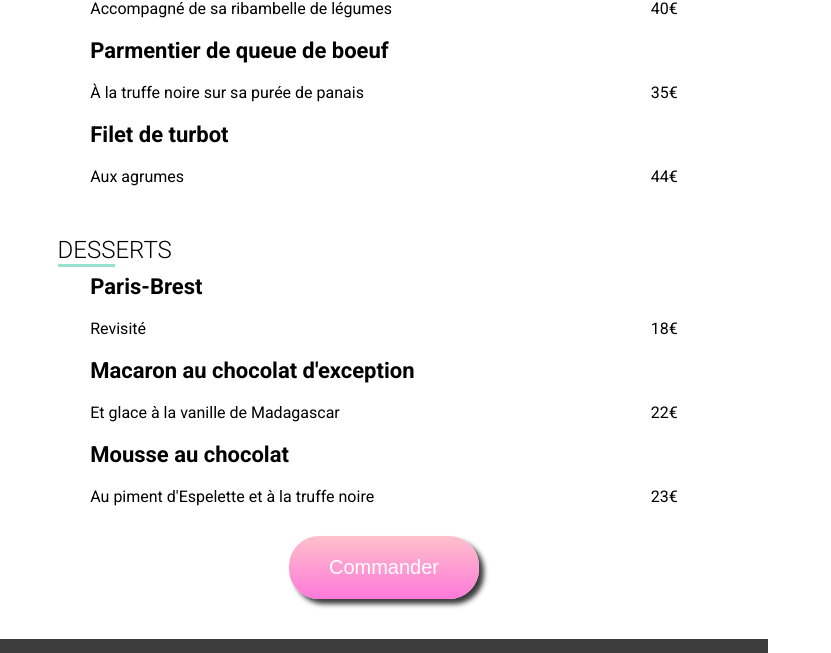
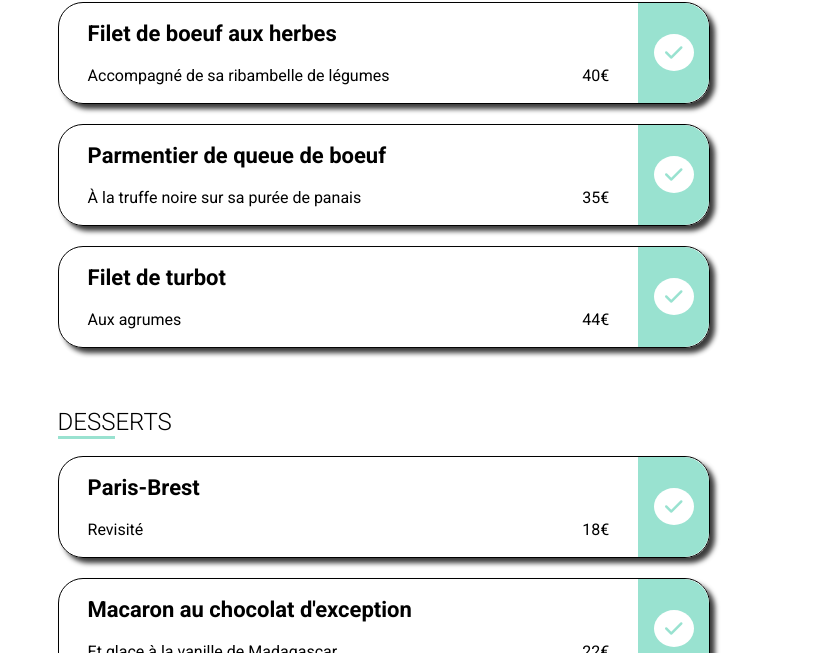
Before and after one commit to ilionnel/OHmyfood, a website: page pages/laPaletteDesGouts.html in a window 1280 px wide. Shown: the part 1156-1809 px from the top of the page, without its empty margins (0-831 px from the left). Drawn offline with Linux system fonts and the light colour scheme; a web font is replaced by a local one.

Commit message:
ajout de tout

```diff
--- a/pages/laPaletteDesGouts.html
+++ b/pages/laPaletteDesGouts.html
@@ -49,15 +49,12 @@
 
                     <div class="border appearFirst">
                         <div class="card">
-                            <div>
                             <header class="card__contents headerOfCard">
                                     <h4>Fricassée d'escargot</h4>
                             </header>
-
                             <div class="card__contents">
                                 <p>Au piment d'Espelette</p>
                                 <p>25€</p>
-                                </div>
                             </div>
                         </div>
                         <div class="progress">
@@ -84,7 +81,8 @@
                         </div>
                     </div>
 
-                    <div class="card appearThird">
+                    <div class="border appearThrid">
+                        <div class="card">
                             <header class="card__contents headerOfCard">
                                 <h4>Oeuf au plat</h4>
                             </header>
@@ -92,6 +90,12 @@
                             <div class="card__contents">
                                 <p>Assaisonné à la truffe sur lit de caviar</p>
                                 <p>20€</p>
+                            </div>
+                        </div>
+                        <div class="progress">
+                            <div class="progress__greenBox">
+                                <span class="greenCheck"><i class="fa-solid fa-check fa-lg"></i></span>
+                            </div>
                         </div>
                     </div>
                 </section>
@@ -102,18 +106,25 @@
                         <h2 class="KeepItThin"><span class="underlineGreen">PLAT</span>S</h2>
                     </header>
 
-                    <div class="card firstToAppear">
+                    <div class="border appearFirst">
+                        <div class="card">
                             <header class="card__contents headerOfCard">
                                 <h4>Filet de boeuf aux herbes</h4>
                             </header>
-
                             <div class="card__contents">
                                 <p>Accompagné de sa ribambelle de légumes</p>
                                 <p>40€</p>
                             </div>
                         </div>
+                        <div class="progress">
+                            <div class="progress__greenBox">
+                                <span class="greenCheck"><i class="fa-solid fa-check fa-lg"></i></span>
+                            </div>
+                        </div>
+                    </div>
 
-                    <div class="card secondToAppear">
+                    <div class="border appearSecond">
+                        <div class="card">
                             <header class="card__contents headerOfCard">
                                 <h4>Parmentier de queue de boeuf</h4>
                             </header>
@@ -122,17 +133,30 @@
                                 <p>35€</p>
                             </div>
                         </div>
+                        <div class="progress">
+                            <div class="progress__greenBox">
+                                <span class="greenCheck"><i class="fa-solid fa-check fa-lg"></i></span>
+                            </div>
+                        </div>
+                    </div>
 
-                    <div class="card thridToAppear">
+                    <div class="border appearThrid">
+                        <div class="card">
                             <header class="card__contents headerOfCard">
                                 <h4>Filet de turbot</h4>
                             </header>
-
                             <div class="card__contents">
                                 <p>Aux agrumes</p>
                                 <p>44€</p>
                             </div>
                         </div>
+                        <div class="progress">
+                            <div class="progress__greenBox">
+                                <span class="greenCheck"><i class="fa-solid fa-check fa-lg"></i></span>
+                            </div>
+                        </div>
+                    </div>
+
                 </section>
 
                 <section>
@@ -140,7 +164,8 @@
                         <h2 class="KeepItThin"><span class="underlineGreen">DESS</span>ERTS</h2>
                     </header>
 
-                    <div class="card firstToAppear">
+                    <div class="border appearFirst">
+                        <div class="card">
                             <header class="card__contents headerOfCard">
                                 <h4>Paris-Brest</h4>
                             </header>
@@ -150,8 +175,15 @@
                                 <p>18€</p>
                             </div>
                         </div>
+                        <div class="progress">
+                            <div class="progress__greenBox">
+                                <span class="greenCheck"><i class="fa-solid fa-check fa-lg"></i></span>
+                            </div>
+                        </div>
+                    </div>
 
-                    <div class="card secondToAppear">
+                    <div class="border appearSecond">
+                        <div class="card">
                             <header class="card__contents headerOfCard">
                                 <h4>Macaron au chocolat d'exception</h4>
                             </header>
@@ -161,8 +193,15 @@
                                 <p>22€</p>
                             </div>
                         </div>
+                        <div class="progress">
+                            <div class="progress__greenBox">
+                                <span class="greenCheck"><i class="fa-solid fa-check fa-lg"></i></span>
+                            </div>
+                        </div>
+                    </div>
 
-                    <div class="card thridToAppear">
+                    <div class="border appearThrid">
+                        <div class="card">
                             <header class="card__contents headerOfCard">
                                 <h4>Mousse au chocolat </h4>
                             </header>
@@ -170,6 +209,12 @@
                             <div class="card__contents">
                                 <p>Au piment d'Espelette et à la truffe noire</p>
                                 <p>23€</p>
+                            </div>
+                        </div>
+                        <div class="progress">
+                            <div class="progress__greenBox">
+                                <span class="greenCheck"><i class="fa-solid fa-check fa-lg"></i></span>
+                            </div>
                         </div>
                     </div>
                 </section>
--- a/sass/pages/_menu.scss
+++ b/sass/pages/_menu.scss
@@ -48,7 +48,9 @@
     color: white;
 
     // display: none;
+    &:hover{
 
+    }
 
 }
 
```
Also changed, not shown: public/css/prefixed/style.css. Lines whose indentation alone changed are shown as unchanged.
